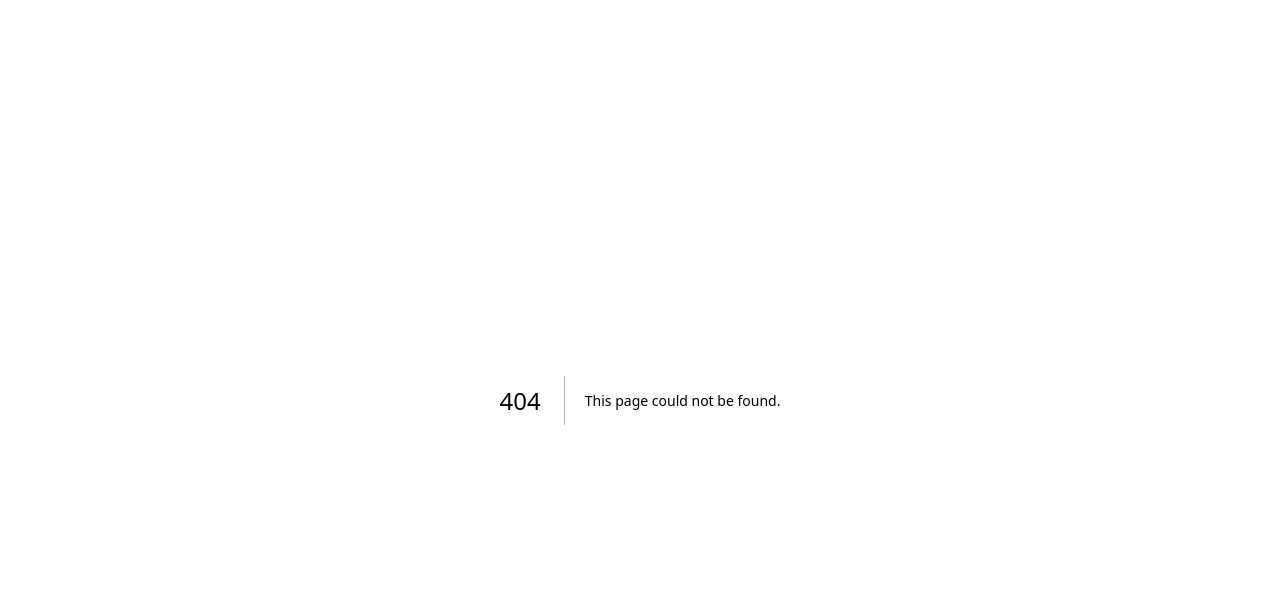
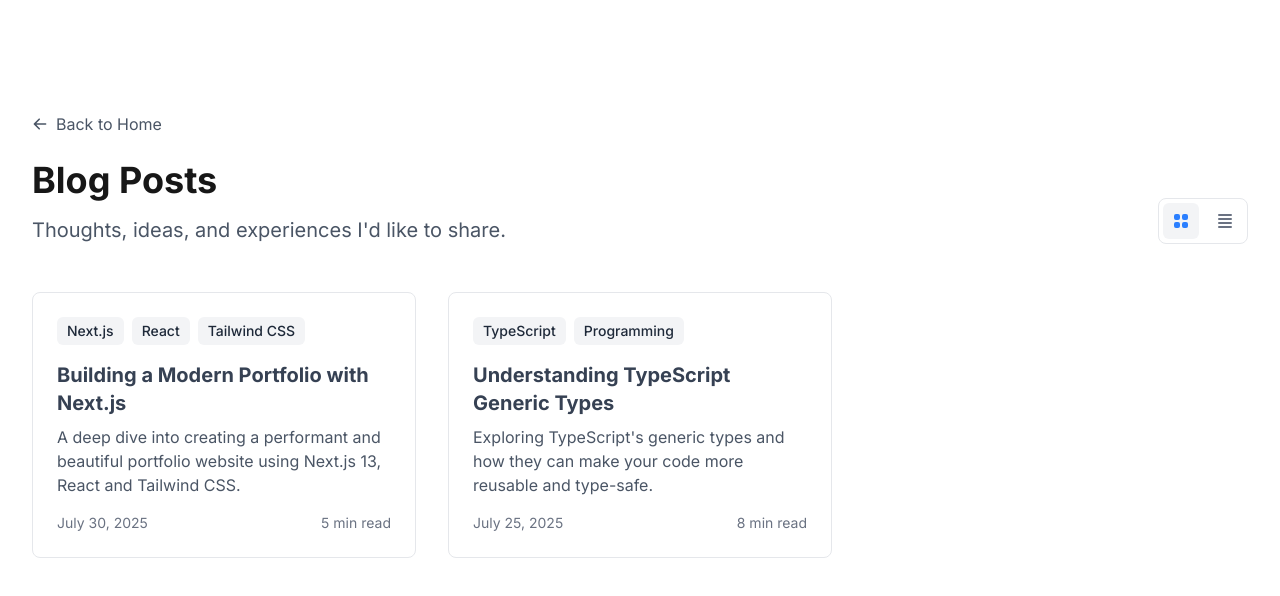
Before and after one commit to vincenteof/vincenteof.xyz, a Next.js app: page /blog in a window 1280 px wide. Before the commit this address had no page. Shown: the top 596 px of the page. Built offline with nearby package versions, Linux system fonts and the light colour scheme.

Commit message:
feat: create BlogsPage component with grid and list view options and back navigation

```diff
--- a/app/blog/[slug]/page.tsx
+++ b/app/blog/[slug]/page.tsx
@@ -1,7 +1,9 @@
 import React from 'react'
 import { blogs } from '@/data/blogs'
 import { notFound } from 'next/navigation'
+import Link from 'next/link'
 import Tag from '@/app/components/Tag'
+import { HiArrowLeft } from 'react-icons/hi'
 
 interface BlogPageProps {
   params: {
@@ -23,12 +25,22 @@ export default function BlogPage({ params }: BlogPageProps) {
   }
 
   return (
-    <article className="container mx-auto px-4 py-16 max-w-4xl">
-      <header className="mb-12">
-        <div className="flex flex-wrap gap-2 mb-4">
-          {blog.tags.map((tag) => (
-            <Tag key={tag} text={tag} />
-          ))}
+    <article className="min-h-screen pt-28 pb-16">
+      <div className="max-w-4xl mx-auto px-4 sm:px-6 lg:px-8">
+        {/* Back button */}
+        <Link
+          href="/blog"
+          className="inline-flex items-center gap-2 text-gray-600 hover:text-gray-900 dark:text-gray-400 dark:hover:text-gray-200 mb-8 group transition-colors"
+        >
+          <HiArrowLeft className="group-hover:-translate-x-1 transition-transform" />
+          Back to Blog
+        </Link>
+
+        <header className="mb-12">
+          <div className="flex flex-wrap gap-2 mb-4">
+            {blog.tags.map((tag) => (
+              <Tag key={tag} text={tag} />
+            ))}
         </div>
         <h1 className="text-4xl font-bold mb-4">{blog.title}</h1>
         <div className="flex items-center gap-4 text-gray-600 dark:text-gray-400">
@@ -60,6 +72,7 @@ export default function BlogPage({ params }: BlogPageProps) {
           {blog.description}
         </p>
       </div>
+      </div>
     </article>
   )
 }
--- /dev/null
+++ b/app/blog/page.tsx
@@ -0,0 +1,169 @@
+'use client'
+
+import React, { useState } from 'react'
+import Link from 'next/link'
+import { blogs } from '@/data/blogs'
+import Tag from '@/app/components/Tag'
+import { HiArrowLeft, HiViewGrid, HiViewList } from 'react-icons/hi'
+
+const BlogsPage = () => {
+  const [isGridView, setIsGridView] = useState(true)
+
+  const renderBlogCard = (blog: (typeof blogs)[0]) => (
+    <Link href={`/blog/${blog.slug}`} className="block group">
+      <article
+        key={blog.id}
+        className="bg-white dark:bg-gray-800 rounded-lg border border-gray-200 dark:border-gray-700 overflow-hidden transition-shadow duration-300 cursor-pointer hover:shadow-[0_2px_8px_rgba(0,0,0,0.04)]"
+      >
+        {blog.coverImage && (
+          <div className="aspect-video w-full overflow-hidden">
+            <img
+              src={blog.coverImage}
+              alt={blog.title}
+              className="w-full h-full object-cover transition-transform duration-300 group-hover:scale-105"
+            />
+          </div>
+        )}
+        <div className="p-6">
+          <div className="flex flex-wrap gap-2 mb-4">
+            {blog.tags.map((tag) => (
+              <Tag key={tag} text={tag} />
+            ))}
+          </div>
+          <h2 className="text-xl font-bold mb-2 text-gray-700 dark:text-gray-300 transition-colors group-hover:text-gray-900 dark:group-hover:text-gray-100">
+            {blog.title}
+          </h2>
+          <p className="text-gray-600 dark:text-gray-300 mb-4 line-clamp-3">
+            {blog.description}
+          </p>
+          <div className="flex justify-between items-center text-sm text-gray-500 dark:text-gray-400">
+            <time>
+              {new Date(blog.date).toLocaleDateString('en-US', {
+                year: 'numeric',
+                month: 'long',
+                day: 'numeric',
+              })}
+            </time>
+            {blog.readingTime && <span>{blog.readingTime}</span>}
+          </div>
+        </div>
+      </article>
+    </Link>
+  )
+
+  const renderBlogListItem = (blog: (typeof blogs)[0]) => (
+    <Link href={`/blog/${blog.slug}`} className="block group">
+      <article
+        key={blog.id}
+        className="flex items-start py-6 first:pt-0 border-b border-gray-200 dark:border-gray-700 last:border-0 cursor-pointer"
+      >
+        {blog.coverImage && (
+          <div className="w-24 h-24 sm:w-32 sm:h-32 shrink-0 hidden sm:block mr-6 overflow-hidden rounded-lg">
+            <img
+              src={blog.coverImage}
+              alt={blog.title}
+              className="w-full h-full object-cover"
+            />
+          </div>
+        )}
+        <div className="flex-grow min-w-0">
+          <div className="flex flex-wrap gap-2 mb-2">
+            {blog.tags.map((tag) => (
+              <Tag key={tag} text={tag} />
+            ))}
+          </div>
+          <h2 className="text-xl font-bold mb-2 text-gray-700 dark:text-gray-300 transition-colors group-hover:text-gray-900 dark:group-hover:text-gray-100 truncate">
+            {blog.title}
+          </h2>
+          <p className="text-gray-600 dark:text-gray-300 mb-2 line-clamp-2">
+            {blog.description}
+          </p>
+          <div className="flex items-center text-sm text-gray-500 dark:text-gray-400">
+            <time>
+              {new Date(blog.date).toLocaleDateString('en-US', {
+                year: 'numeric',
+                month: 'long',
+                day: 'numeric',
+              })}
+            </time>
+            {blog.readingTime && (
+              <>
+                <span className="mx-2">·</span>
+                <span>{blog.readingTime}</span>
+              </>
+            )}
+          </div>
+        </div>
+      </article>
+    </Link>
+  )
+
+  return (
+    <div className="min-h-screen pt-28 pb-16">
+      <div className="max-w-7xl mx-auto px-4 sm:px-6 lg:px-8">
+        {/* Header with back button */}
+        <div className="mb-6">
+          <Link
+            href="/"
+            className="inline-flex items-center gap-2 text-gray-600 hover:text-gray-900 dark:text-gray-400 dark:hover:text-gray-200 mb-6 group transition-colors"
+          >
+            <HiArrowLeft className="group-hover:-translate-x-1 transition-transform" />
+            Back to Home
+          </Link>
+
+          <div className="flex justify-between items-end mb-12">
+            <div>
+              <h1 className="text-4xl font-bold mb-4">Blog Posts</h1>
+              <p className="text-xl text-gray-600 dark:text-gray-400">
+                Thoughts, ideas, and experiences I'd like to share.
+              </p>
+            </div>
+            <div className="flex items-center gap-2 bg-white dark:bg-gray-800 rounded-lg p-1 border border-gray-200 dark:border-gray-700">
+              <button
+                onClick={() => setIsGridView(true)}
+                className={`p-2 rounded-md transition-colors ${
+                  isGridView
+                    ? 'bg-gray-100 dark:bg-gray-700 text-blue-500'
+                    : 'text-gray-500 hover:text-gray-700 dark:hover:text-gray-300'
+                }`}
+                aria-label="Grid view"
+              >
+                <HiViewGrid size={20} />
+              </button>
+              <button
+                onClick={() => setIsGridView(false)}
+                className={`p-2 rounded-md transition-colors ${
+                  !isGridView
+                    ? 'bg-gray-100 dark:bg-gray-700 text-blue-500'
+                    : 'text-gray-500 hover:text-gray-700 dark:hover:text-gray-300'
+                }`}
+                aria-label="List view"
+              >
+                <HiViewList size={20} />
+              </button>
+            </div>
+          </div>
+        </div>
+
+        {/* Blog posts */}
+        <div
+          className={
+            isGridView
+              ? 'grid grid-cols-1 md:grid-cols-2 lg:grid-cols-3 gap-8'
+              : 'space-y-6'
+          }
+        >
+          {blogs.map((blog) =>
+            React.createElement(
+              React.Fragment,
+              { key: blog.id },
+              isGridView ? renderBlogCard(blog) : renderBlogListItem(blog)
+            )
+          )}
+        </div>
+      </div>
+    </div>
+  )
+}
+
+export default BlogsPage
--- a/app/components/Header.tsx
+++ b/app/components/Header.tsx
@@ -24,7 +24,7 @@ const Header = () => {
   const menuItems = [
     { href: '#home', label: 'Home' },
     { href: '#projects', label: 'Projects' },
-    { href: '#blogs', label: 'Blogs' },
+    { href: '/blog', label: 'Blogs' },
     { href: '#contact', label: 'Contact' },
   ]
 
```
